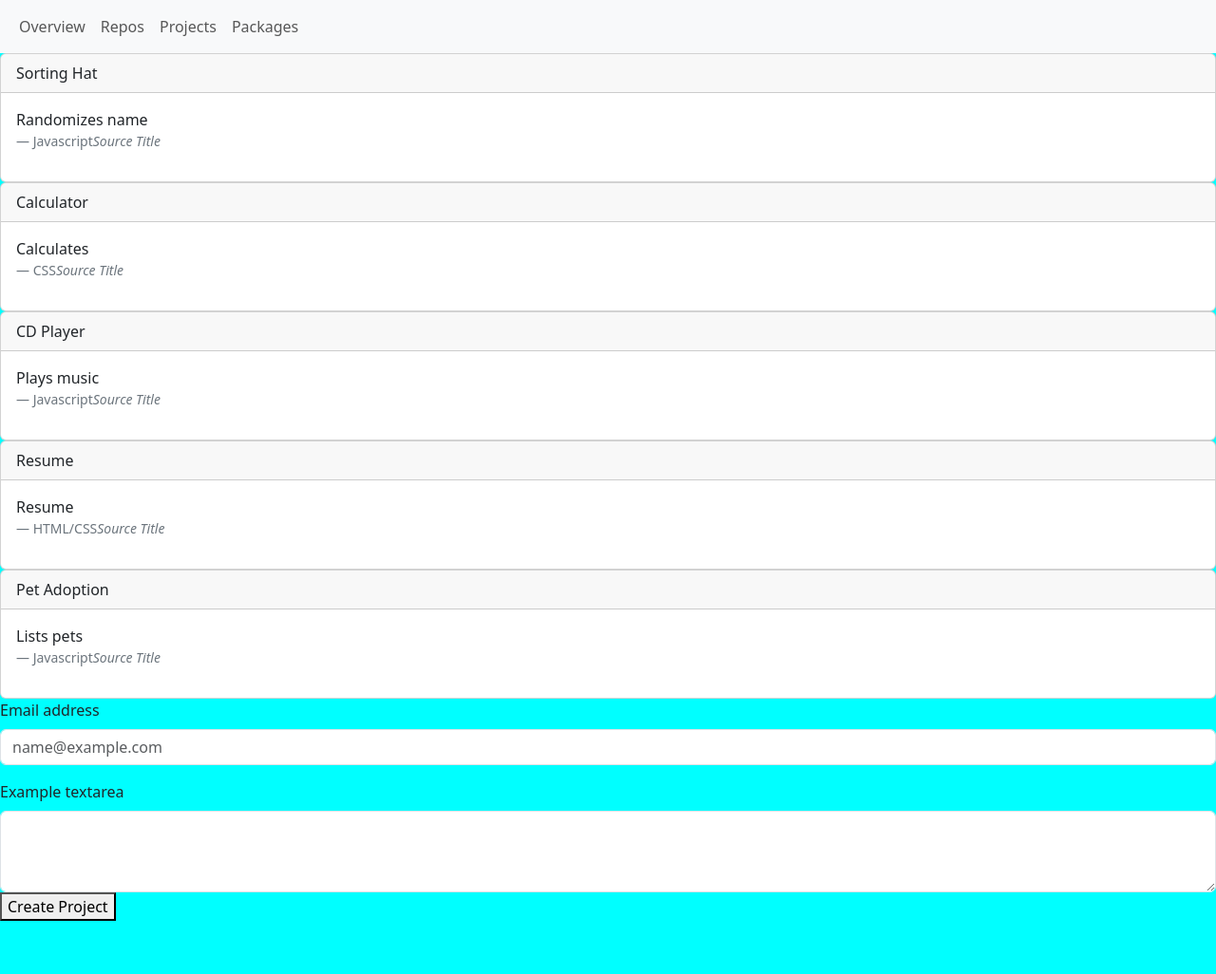
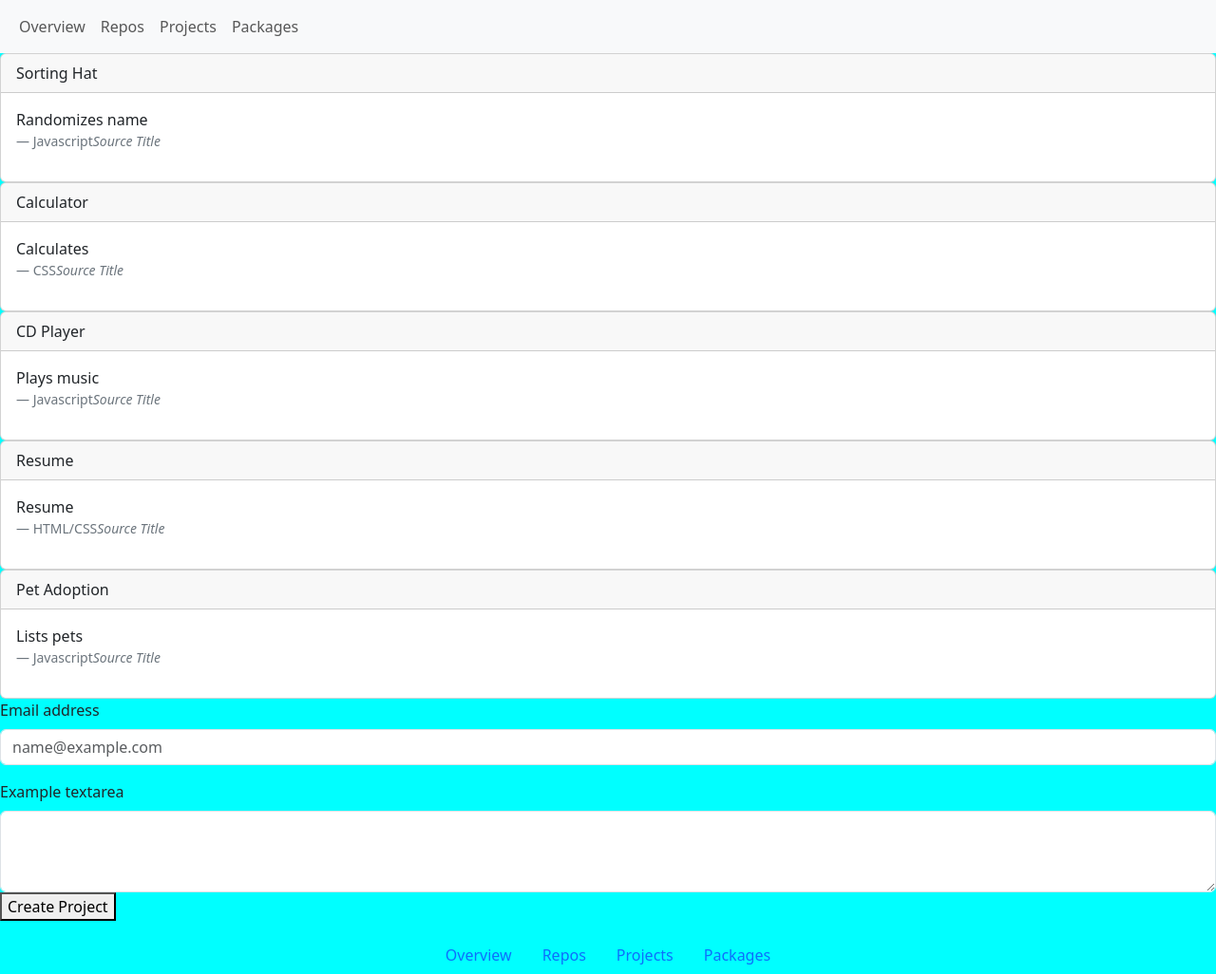
Before and after one commit to NSS-Evening-25-Cohort/e25-gitsub-the-pushers, a plain HTML site: page index.html in a window 1280 px wide. Shown: the whole page at 95% size. Before the commit the page ends 986 px from the top, so only its background shows below. Drawn offline with nearby package versions, Linux system fonts and the light colour scheme.

```diff
--- a/index.html
+++ b/index.html
@@ -11,12 +11,11 @@
       crossorigin="anonymous"
     />
 
-    <link rel="stylesheet" href="main.css" />
+  <link rel="stylesheet" href="main.css">
 </head>
 <body>
   <div id="profile"></div>
-    <div id="navbar">
-      <nav class="navbar navbar-expand-lg bg-body-tertiary">
+  <div id="navbar"><nav class="navbar navbar-expand-lg bg-body-tertiary">
     <div class="container-fluid">
       <div class="navbar-nav">
         <a class="nav-link" id="overviewBtn" aria-current="page" href="#"
@@ -27,17 +26,29 @@
         <a class="nav-link" id="packagesBtn" href="#">Packages</a>
       </div>
     </div>
-      </nav>
-    </div>
+  </nav></div>
   <div id="app"></div>
   <div id="formDiv"></div>
-    <div id="footer"></div>
-    <script
-      src="https://cdn.jsdelivr.net/npm/bootstrap@5.3.2/dist/js/bootstrap.bundle.min.js"
-      integrity="sha384-C6RzsynM9kWDrMNeT87bh95OGNyZPhcTNXj1NW7RuBCsyN/o0jlpcV8Qyq46cDfL"
-      crossorigin="anonymous"
-    ></script>
+  <div id="footer">
+    <ul class="nav justify-content-center">
+      <li class="nav-item">
+        <a class="nav-link active" aria-current="page" href="#">Overview</a>
+      </li>
+      <li class="nav-item">
+        <a class="nav-link" href="#">Repos</a>
+      </li>
+      <li class="nav-item">
+        <a class="nav-link" href="#">Projects</a>
+      </li>
+      <li class="nav-item">
+        <a class="nav-link" href="#">Packages</a>
+      </li>
+    </ul>
+  </div>
+  <script src="https://cdn.jsdelivr.net/npm/bootstrap@5.3.2/dist/js/bootstrap.bundle.min.js" integrity="sha384-C6RzsynM9kWDrMNeT87bh95OGNyZPhcTNXj1NW7RuBCsyN/o0jlpcV8Qyq46cDfL" crossorigin="anonymous"></script>
 
     <script type="module" src="main.js"></script>
   </body>
+    <script type="module" src="main.js"></script>
+  </body>
 </html>
```
Lines whose indentation alone changed are shown as unchanged.
